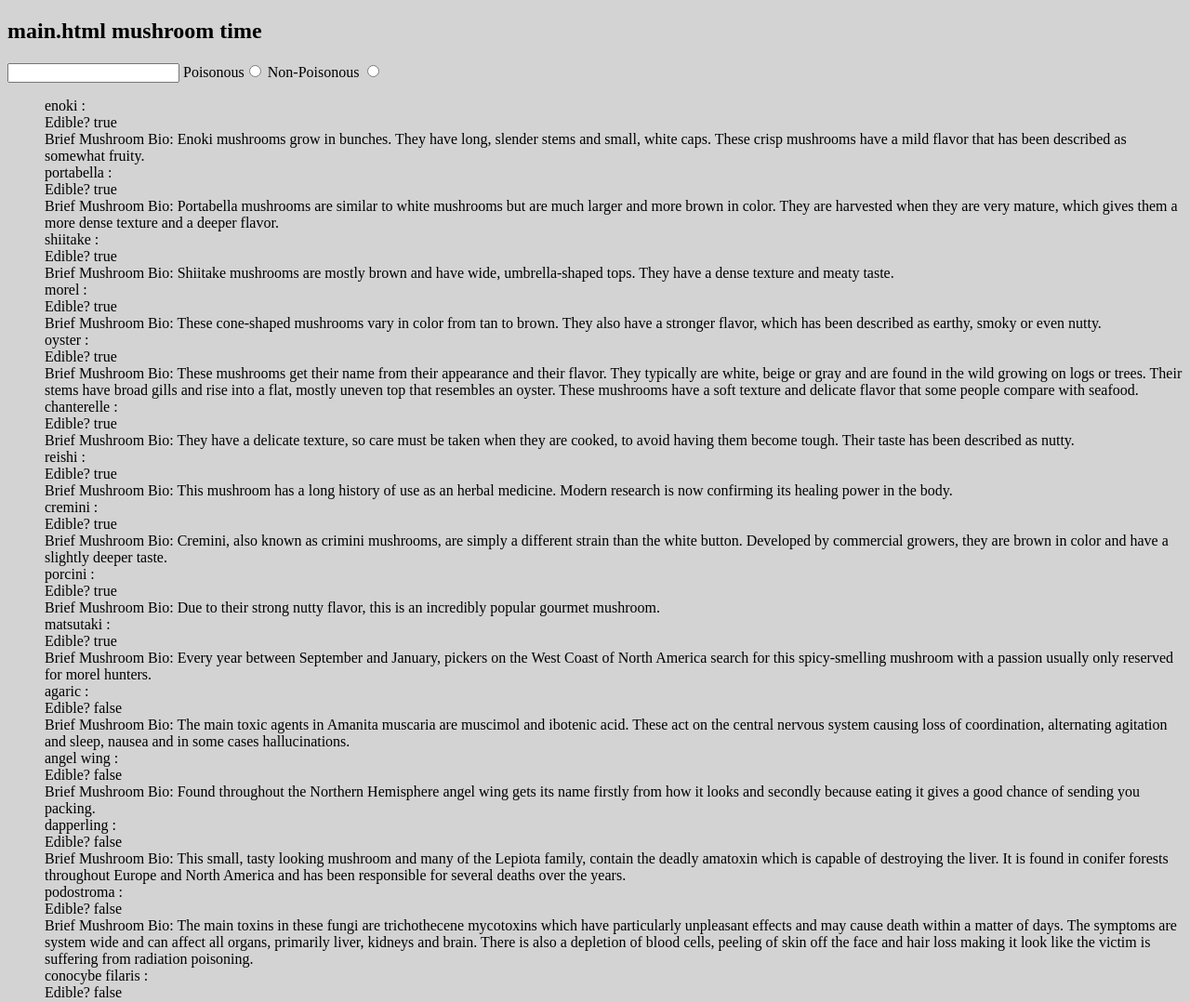
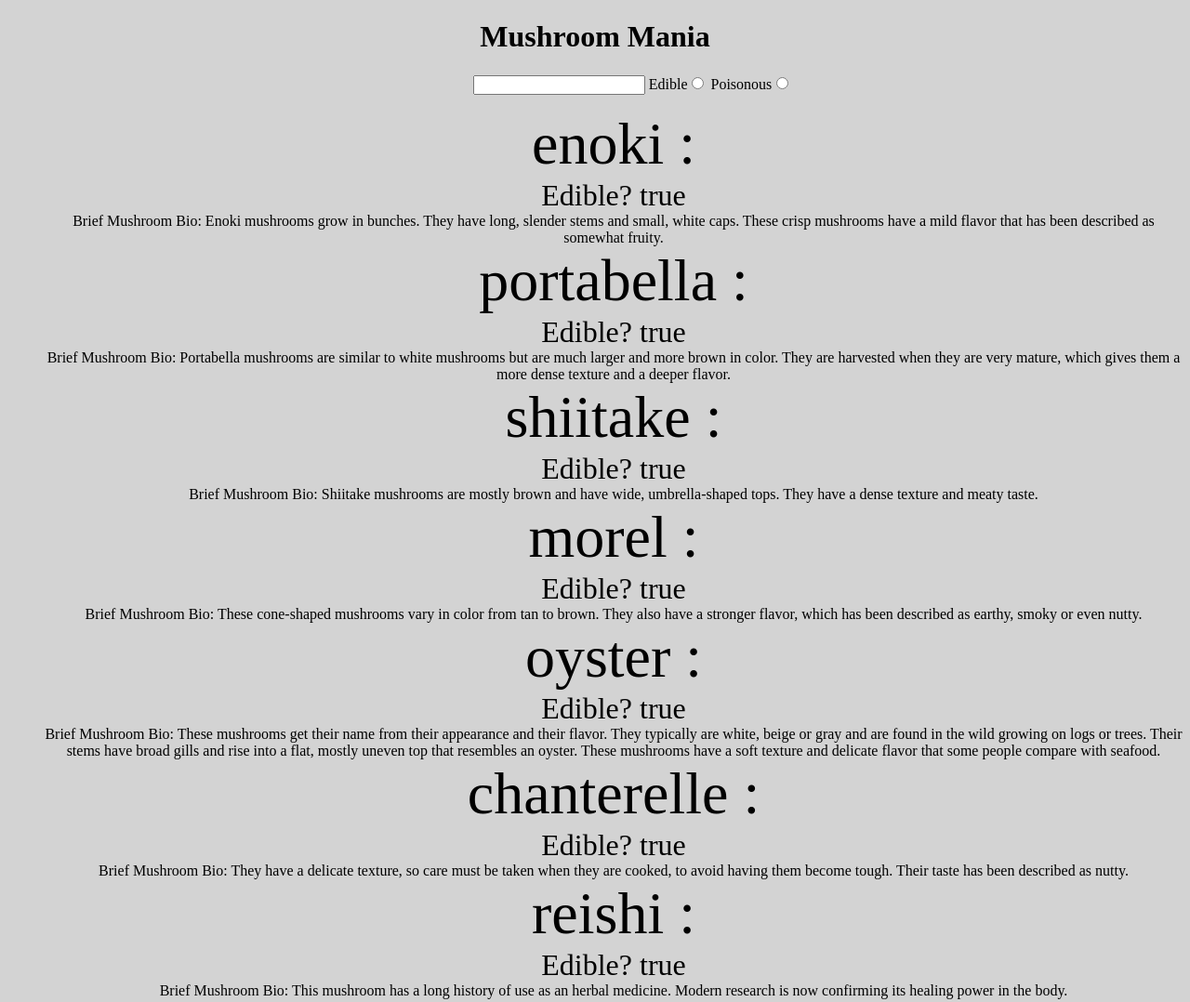
Before and after one commit to sirwilliamiv/Mushroom-Mania, a website: page index.html in a window 1280 px wide. Shown: the top 1078 px of the page at 93% size. Drawn offline with nearby package versions, Linux system fonts and the light colour scheme.

Commit message:
added click seletion then styled page

```diff
--- a/app/app.js
+++ b/app/app.js
@@ -13,16 +13,16 @@ app.config(($routeProvider, $locationProvider) => {
 })
 
 
-app.controller('MainCtrl', function($scope,$http) {
+app.controller('MainCtrl', function($scope,$http,$filter) {
   $scope.mush = "lots of mushrooms"
 
-   $http.get(`mushrooms.json`)
+  $http.get(`mushrooms.json`)
        .then((mush) => {
         console.log(mush)
-          $scope.data = mush.data.mushrooms
+    $scope.data = mush.data.mushrooms
 
        })
-    $scope.poison = ()=> {
 
-    }
+
+
 })
--- a/partials/main.html
+++ b/partials/main.html
@@ -1,15 +1,25 @@
-<h2>main.html mushroom time</h2>
+<h1>Mushroom Mania</h1>
 
-<input type="text" ng-model="searchList">
-<label>Poisonous</label><input ng-click="poison()" type="radio" name="poison">
-<label>Non-Poisonous</label>
-<input ng-click="noPoison()" type="radio" name="non-poison">
+
+
+
+<div class="inputs">
+  <input type="text" ng-model="List">
+    Edible<input ng-model="searchList" ng-value="{{value.edible = true}}" value="edible" type="radio" name="non-poison">
+    Poisonous<input ng-model="searchList" ng-value="{{value.edible = false}}" value="poisonous" type="radio" name="non-poison">
+</div>
+
+
+
 <ul>
-  <div ng-repeat="item in data | filter: searchList">
-       <div ng-repeat="(key, value) in item">
-        {{key}} : <br>
-         Edible? {{value.edible}} <br>
-          Brief Mushroom Bio: {{value.description}}</div>
+  <div ng-repeat="item in data | filter: searchList | filter: List ">
+      <div ng-repeat="(key, value) in item">
+
+
+        <div class="name">{{key}} : </div>
+        <div class="eat">Edible? {{value.edible}}</div>
+        <div class="about">Brief Mushroom Bio: {{value.description}}</div>
+      </div>
 
    </div>
 
--- a/styles.css
+++ b/styles.css
@@ -1,3 +1,20 @@
 body {
   background-color: lightgrey;
+  text-align: center;
 }
+.name {
+  font-size: 4rem;
+}
+
+.eat {
+  font-size: 2rem;
+}
+
+.about {
+  font-size: 1rem;
+}
+
+.inputs {
+margin-left: 5rem;
+
+}
```
Also changed, not shown: 1 other file.
